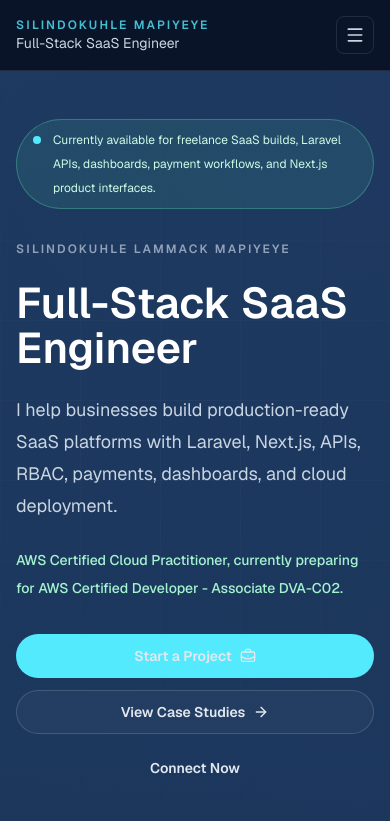
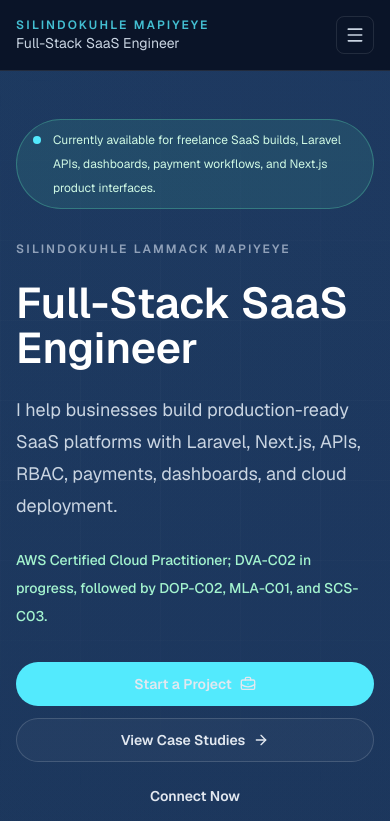
Before and after one commit to silindokuhleL/mapiyeyes-portfolio, a Next.js app: page / in a window 390 px wide. Shown: the top 821 px of the page. Built offline with nearby package versions, Linux system fonts and the light colour scheme.

Commit message:
feat: show AWS certification roadmap

```diff
--- a/src/app/page.tsx
+++ b/src/app/page.tsx
@@ -2,6 +2,7 @@ import { ArchitectureSection } from "@/components/sections/architecture-section"
 import { HeroSection } from "@/components/sections/hero-section";
 import { AboutSection } from "@/components/sections/about-section";
 import { ContactSection } from "@/components/sections/contact-section";
+import { CertificationPathSection } from "@/components/sections/certification-path-section";
 import { DevOpsPreviewSection } from "@/components/sections/devops-preview-section";
 import { ExperiencePreviewSection } from "@/components/sections/experience-preview-section";
 import { ProjectsSection } from "@/components/sections/projects-section";
@@ -23,6 +24,7 @@ export default function Home() {
         <SkillsSection />
         <ExperiencePreviewSection />
         <DevOpsPreviewSection />
+        <CertificationPathSection />
         <ProjectsSection />
         <ArchitectureSection />
         <ContactSection />
--- a/src/components/layout/site-footer.tsx
+++ b/src/components/layout/site-footer.tsx
@@ -3,6 +3,7 @@ import { siteMetadata } from "@/data/site";
 const footerLinks = [
   { href: "#experience", label: "Case Studies" },
   { href: "#devops", label: "DevOps" },
+  { href: "#certifications", label: "AWS Path" },
   { href: "#contact", label: "Contact" },
 ];
 
--- /dev/null
+++ b/src/components/sections/certification-path-section.tsx
@@ -0,0 +1,146 @@
+import Image from "next/image";
+import {
+  CheckCircle2,
+  Clock3,
+  ExternalLink,
+  LoaderCircle,
+} from "lucide-react";
+import { SectionShell } from "@/components/layout/section-shell";
+import {
+  certificationPath,
+  type CertificationStatus,
+} from "@/data/portfolio";
+
+const statusConfig: Record<
+  CertificationStatus,
+  {
+    label: string;
+    Icon: typeof CheckCircle2;
+    className: string;
+    cardClassName: string;
+  }
+> = {
+  earned: {
+    label: "Earned",
+    Icon: CheckCircle2,
+    className: "border-emerald-300/30 bg-emerald-300/10 text-emerald-200",
+    cardClassName: "border-emerald-300/35 bg-emerald-300/5",
+  },
+  "in-progress": {
+    label: "In progress",
+    Icon: LoaderCircle,
+    className: "border-cyan-300/30 bg-cyan-300/10 text-cyan-200",
+    cardClassName: "border-cyan-300/35 bg-cyan-300/5",
+  },
+  planned: {
+    label: "Planned",
+    Icon: Clock3,
+    className: "border-white/15 bg-white/5 text-slate-300",
+    cardClassName: "border-white/10 bg-white/3",
+  },
+};
+
+export function CertificationPathSection() {
+  return (
+    <SectionShell
+      id="certifications"
+      eyebrow="AWS certification roadmap"
+      title="A deliberate path from cloud foundations to development, DevOps, machine learning, and security."
+      description="The roadmap follows the work I want to own: build AWS applications first, automate and operate them reliably, add production machine learning capability, then deepen cloud security."
+      contentClassName="min-w-0 space-y-6"
+    >
+      <div className="flex flex-wrap gap-2" aria-label="Certification status legend">
+        {(Object.keys(statusConfig) as CertificationStatus[]).map((status) => {
+          const config = statusConfig[status];
+          const Icon = config.Icon;
+
+          return (
+            <span
+              key={status}
+              className={`inline-flex items-center gap-2 rounded-full border px-3 py-1.5 text-xs font-semibold ${config.className}`}
+            >
+              <Icon className="h-4 w-4" aria-hidden="true" />
+              {config.label}
+            </span>
+          );
+        })}
+      </div>
+
+      <div className="grid min-w-0 gap-4 md:grid-cols-2 xl:grid-cols-5">
+        {certificationPath.map((certification, index) => {
+          const config = statusConfig[certification.status];
+          const StatusIcon = config.Icon;
+          const isPlanned = certification.status === "planned";
+
+          return (
+            <article
+              key={certification.examCode}
+              className={`flex min-w-0 flex-col rounded-2xl border p-4 shadow-[0_24px_80px_rgba(0,0,0,0.22)] sm:p-5 ${config.cardClassName}`}
+            >
+              <div className="flex items-start justify-between gap-3">
+                <p className="text-xs font-semibold uppercase tracking-[0.16em] text-slate-400">
+                  Step {index + 1} of {certificationPath.length}
+                </p>
+                <span
+                  className={`inline-flex shrink-0 items-center gap-1.5 rounded-full border px-2.5 py-1 text-[0.7rem] font-semibold ${config.className}`}
+                >
+                  <StatusIcon className="h-3.5 w-3.5" aria-hidden="true" />
+                  {config.label}
+                </span>
+              </div>
+
+              <a
+                href={certification.href}
+                target="_blank"
+                rel="noreferrer"
+                className="mx-auto mt-5 block rounded-lg focus-visible:outline-2 focus-visible:outline-offset-4 focus-visible:outline-cyan-300"
+                aria-label={`View official details for ${certification.name}`}
+              >
+                <Image
+                  src={certification.badge}
+                  alt={`${certification.name} badge`}
+                  width={600}
+                  height={600}
+                  sizes="(min-width: 1280px) 176px, (min-width: 768px) 200px, 176px"
+                  className={`h-36 w-36 object-contain sm:h-44 sm:w-44 xl:h-40 xl:w-40 ${
+                    isPlanned ? "opacity-70 saturate-75" : ""
+                  }`}
+                />
+              </a>
+
+              <div className="mt-5 flex flex-1 flex-col">
+                <p className="text-xs font-semibold uppercase tracking-[0.16em] text-cyan-300/75">
+                  {certification.stage}
+                </p>
+                <h3 className="mt-2 text-lg font-semibold leading-snug text-white">
+                  {certification.name}
+                </h3>
+                <p className="mt-2 font-mono text-xs text-slate-400">
+                  Exam {certification.examCode}
+                </p>
+                <p className="mt-4 flex-1 text-sm leading-7 text-slate-300">
+                  {certification.detail}
+                </p>
+                <a
+                  href={certification.href}
+                  target="_blank"
+                  rel="noreferrer"
+                  className="mt-5 inline-flex items-center gap-2 text-sm font-semibold text-cyan-200 transition hover:text-white focus-visible:outline-2 focus-visible:outline-offset-4 focus-visible:outline-cyan-300"
+                >
+                  Official certification
+                  <ExternalLink className="h-4 w-4" aria-hidden="true" />
+                </a>
+              </div>
+            </article>
+          );
+        })}
+      </div>
+
+      <p className="max-w-4xl text-sm leading-7 text-slate-400">
+        Credential status is explicit: Cloud Practitioner is earned, Developer
+        Associate is in progress, and the remaining badges show the planned
+        learning path rather than certifications currently held.
+      </p>
+    </SectionShell>
+  );
+}
--- a/src/data/portfolio.ts
+++ b/src/data/portfolio.ts
@@ -55,6 +55,18 @@ export type CaseStudy = {
 
 export type WorkflowStep = {
   stage: string;
+  detail: string;
+};
+
+export type CertificationStatus = "earned" | "in-progress" | "planned";
+
+export type CertificationPathItem = {
+  stage: string;
+  name: string;
+  examCode: string;
+  status: CertificationStatus;
+  badge: string;
+  href: string;
   detail: string;
 };
 
@@ -454,6 +466,59 @@ export const devopsMetrics: MetricCard[] = [
   },
 ];
 
+export const certificationPath: CertificationPathItem[] = [
+  {
+    stage: "Cloud foundation",
+    name: "AWS Certified Cloud Practitioner",
+    examCode: "CLF-C02",
+    status: "earned",
+    badge: "/certifications/aws-certified-cloud-practitioner.png",
+    href: "https://aws.amazon.com/certification/certified-cloud-practitioner/",
+    detail:
+      "Validates foundational AWS cloud, security, architecture, billing, and support knowledge.",
+  },
+  {
+    stage: "Application development",
+    name: "AWS Certified Developer - Associate",
+    examCode: "DVA-C02",
+    status: "in-progress",
+    badge: "/certifications/aws-certified-developer-associate.png",
+    href: "https://aws.amazon.com/certification/certified-developer-associate/",
+    detail:
+      "Deepens practical skill in developing, deploying, securing, and troubleshooting AWS applications.",
+  },
+  {
+    stage: "Delivery and operations",
+    name: "AWS Certified DevOps Engineer - Professional",
+    examCode: "DOP-C02",
+    status: "planned",
+    badge: "/certifications/aws-certified-devops-engineer-professional.png",
+    href: "https://aws.amazon.com/certification/certified-devops-engineer-professional/",
+    detail:
+      "Builds advanced capability in CI/CD, observability, resilient systems, and automated operations.",
+  },
+  {
+    stage: "Production machine learning",
+    name: "AWS Certified Machine Learning Engineer - Associate",
+    examCode: "MLA-C01",
+    status: "planned",
+    badge: "/certifications/aws-certified-machine-learning-engineer-associate.png",
+    href: "https://aws.amazon.com/certification/certified-machine-learning-engineer-associate/",
+    detail:
+      "Extends the path into implementing, deploying, and maintaining production machine learning solutions.",
+  },
+  {
+    stage: "Cloud security",
+    name: "AWS Certified Security - Specialty",
+    examCode: "SCS-C03",
+    status: "planned",
+    badge: "/certifications/aws-certified-security-specialty.png",
+    href: "https://aws.amazon.com/certification/certified-security-specialty/",
+    detail:
+      "Completes the roadmap with deeper protection of AWS workloads, data, identities, and applications.",
+  },
+];
+
 export const projectHighlights: ContentCard[] = [
   {
     eyebrow: "Beauty Salon Management",
--- a/src/data/site.ts
+++ b/src/data/site.ts
@@ -20,7 +20,7 @@ export const siteMetadata = {
   description:
     "Hire Silindokuhle Mapiyeye for production-ready Laravel and Next.js SaaS platforms, REST APIs, RBAC, payment workflows, dashboards, AWS-backed cloud deployment, and Cloud Practitioner certified delivery.",
   certification:
-    "AWS Certified Cloud Practitioner, currently preparing for AWS Certified Developer - Associate DVA-C02.",
+    "AWS Certified Cloud Practitioner; DVA-C02 in progress, followed by DOP-C02, MLA-C01, and SCS-C03.",
   whatsapp: {
     href: "https://wa.me/27679441219?text=Hi%20Silindokuhle%2C%20I%20saw%20your%20portfolio%20and%20would%20like%20to%20discuss%20a%20project.",
     display: "+27 67 944 1219",
@@ -33,6 +33,7 @@ export const primaryNavigation: NavItem[] = [
   { href: "#skills", label: "Skills" },
   { href: "#experience", label: "Experience" },
   { href: "#devops", label: "DevOps" },
+  { href: "#certifications", label: "AWS Path" },
   { href: "#projects", label: "Projects" },
   { href: "#architecture", label: "Architecture" },
   { href: "#contact", label: "Contact" },
```
